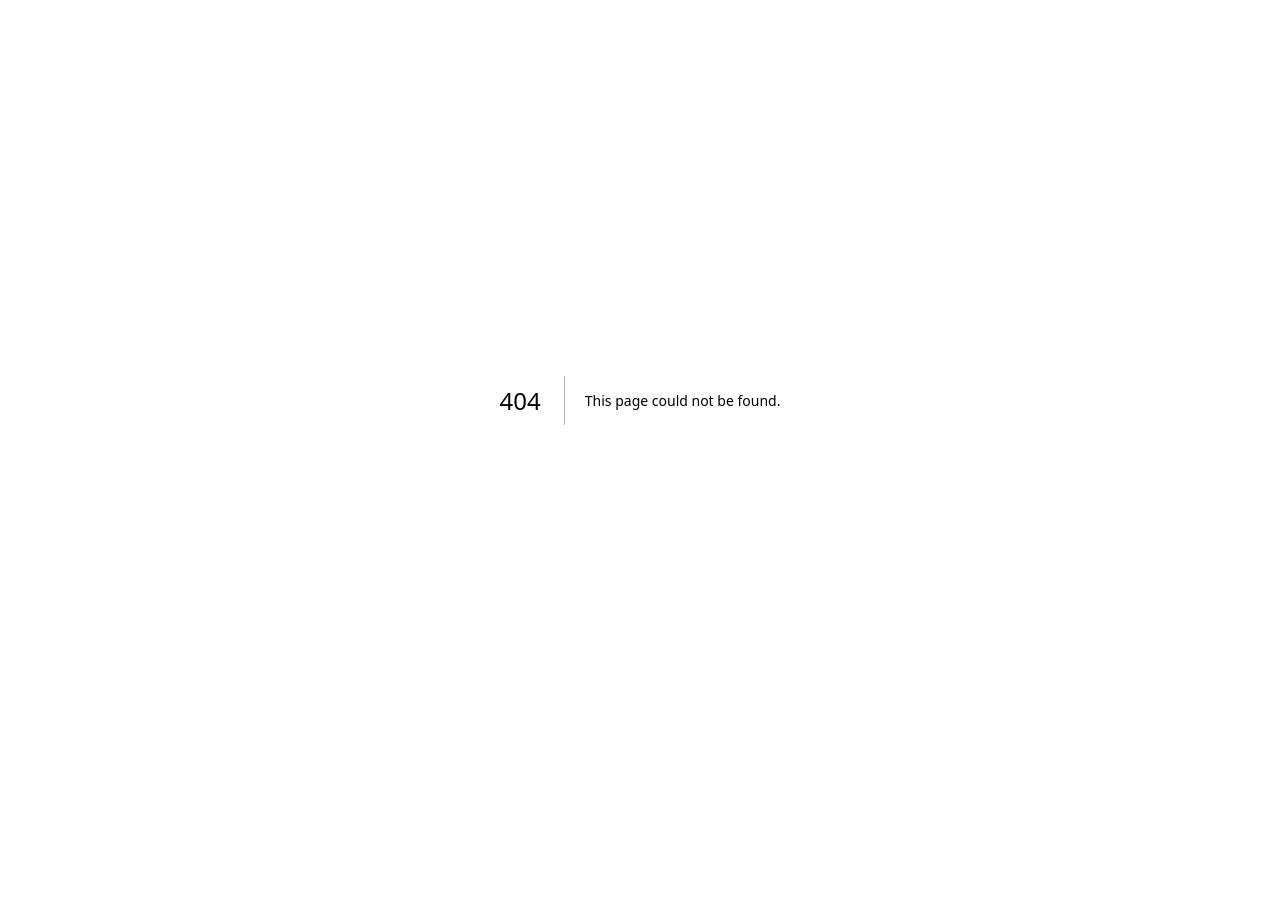
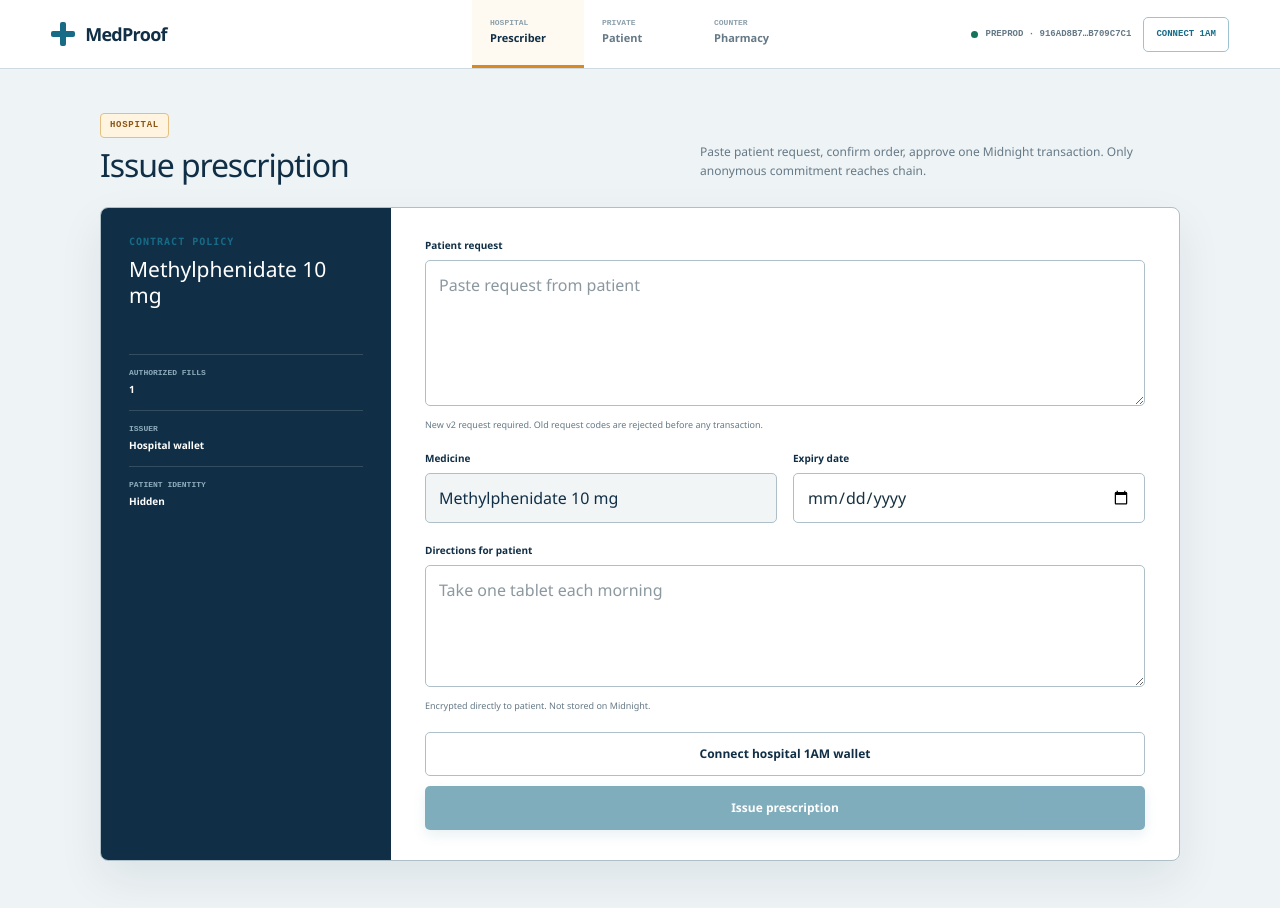
Before and after one commit to SuryanshSwarn101/MedProof, a Next.js app: page /doctor/issue in a window 1280 px wide. Before the commit this address had no page. Shown: the top 908 px of the page. Before the commit the page ends 800 px from the top, so only its background shows below. Built offline with nearby package versions, Linux system fonts and the light colour scheme; what @midnight-ntwrk/compact-runtime, @midnight-ntwrk/midnight-js-network-id would draw is missing.

Commit message:
feat(ui): build doctor prescription issuance interface

```diff
--- /dev/null
+++ b/app/doctor/issue/page.tsx
@@ -0,0 +1,75 @@
+"use client";
+
+import { FormEvent, useState } from "react";
+import { AppShell } from "@/components/AppShell";
+import { useWallet } from "@/hooks/useWallet";
+import { SUPPORTED_MEDICINE, type IssuedPrescription } from "@/lib/medproof";
+
+export default function IssuePage() {
+  const wallet = useWallet();
+  const [issued, setIssued] = useState<IssuedPrescription | null>(null);
+  const [copied, setCopied] = useState(false);
+  const [tomorrow] = useState(() => new Date(Date.now() + 86_400_000).toISOString().slice(0, 10));
+
+  async function submit(event: FormEvent<HTMLFormElement>) {
+    event.preventDefault();
+    const form = new FormData(event.currentTarget);
+    const result = await wallet.issuePrescription({
+      patientRequest: String(form.get("patientRequest")),
+      expiresOn: String(form.get("expiresOn")),
+      privateDirections: String(form.get("privateDirections")),
+    });
+    if (result) setIssued(result);
+  }
+
+  return (
+    <AppShell>
+      <main className="clinical-page">
+        <header className="page-intro">
+          <div><span className="role-tag hospital">Hospital</span><h1>Issue prescription</h1></div>
+          <p>Paste patient request, confirm order, approve one Midnight transaction. Only anonymous commitment reaches chain.</p>
+        </header>
+
+        {issued ? (
+          <section className="task-card success-card">
+            <div className="success-mark">✓</div>
+            <div className="task-content">
+              <p className="section-label">Issued on Midnight</p>
+              <h2>Send prescription code to patient</h2>
+              <p>Code is encrypted for patient’s request key. Hospital should send it through approved secure messaging.</p>
+              <dl className="receipt-list">
+                <div><dt>Medicine</dt><dd>{issued.medicine}</dd></div>
+                <div><dt>Expires</dt><dd>{issued.expiresOn}</dd></div>
+                <div><dt>Transaction</dt><dd>{issued.transactionHash}</dd></div>
+              </dl>
+              <textarea className="code-box" readOnly rows={5} value={issued.patientPackage} aria-label="Encrypted patient prescription code" />
+              <div className="button-row">
+                <button className="button primary" onClick={async () => { await navigator.clipboard.writeText(issued.patientPackage); setCopied(true); }}>{copied ? "Code copied" : "Copy patient code"}</button>
+                <button className="button secondary" onClick={() => { setIssued(null); setCopied(false); }}>Issue another</button>
+              </div>
+            </div>
+          </section>
+        ) : (
+          <section className="order-layout">
+            <aside className="order-summary">
+              <p className="section-label">Contract policy</p>
+              <h2>{SUPPORTED_MEDICINE}</h2>
+              <dl><div><dt>Authorized fills</dt><dd>1</dd></div><div><dt>Issuer</dt><dd>Hospital wallet</dd></div><div><dt>Patient identity</dt><dd>Hidden</dd></div></dl>
+            </aside>
+            <form className="order-form" onSubmit={submit}>
+              <label className="field"><span>Patient request</span><textarea name="patientRequest" rows={5} placeholder="Paste request from patient" required /><small>New v2 request required. Old request codes are rejected before any transaction.</small></label>
+              <div className="form-row">
+                <label className="field"><span>Medicine</span><input value={SUPPORTED_MEDICINE} disabled /></label>
+                <label className="field"><span>Expiry date</span><input type="date" name="expiresOn" min={tomorrow} required /></label>
+              </div>
+              <label className="field"><span>Directions for patient</span><textarea name="privateDirections" rows={4} maxLength={220} placeholder="Take one tablet each morning" required /><small>Encrypted directly to patient. Not stored on Midnight.</small></label>
+              {wallet.error && <div className="error-banner" role="alert">{wallet.error}</div>}
+              {!wallet.connected && <button type="button" className="button secondary connect-inline" onClick={wallet.connectWallet} disabled={wallet.operation !== "idle"}>{wallet.operation === "connecting" ? "Connecting…" : "Connect hospital 1AM wallet"}</button>}
+              <button className="button primary full-button" disabled={wallet.operation !== "idle" || !wallet.connected}>{wallet.operation === "issuing" ? "Issuing on Midnight…" : "Issue prescription"}</button>
+            </form>
+          </section>
+        )}
+      </main>
+    </AppShell>
+  );
+}
```
